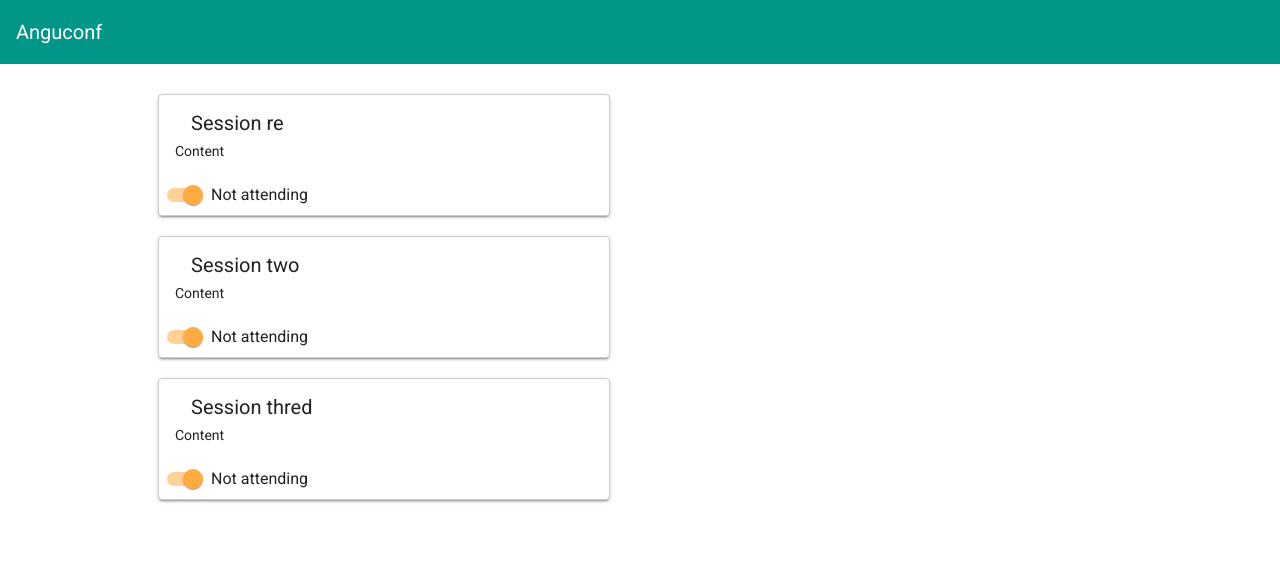
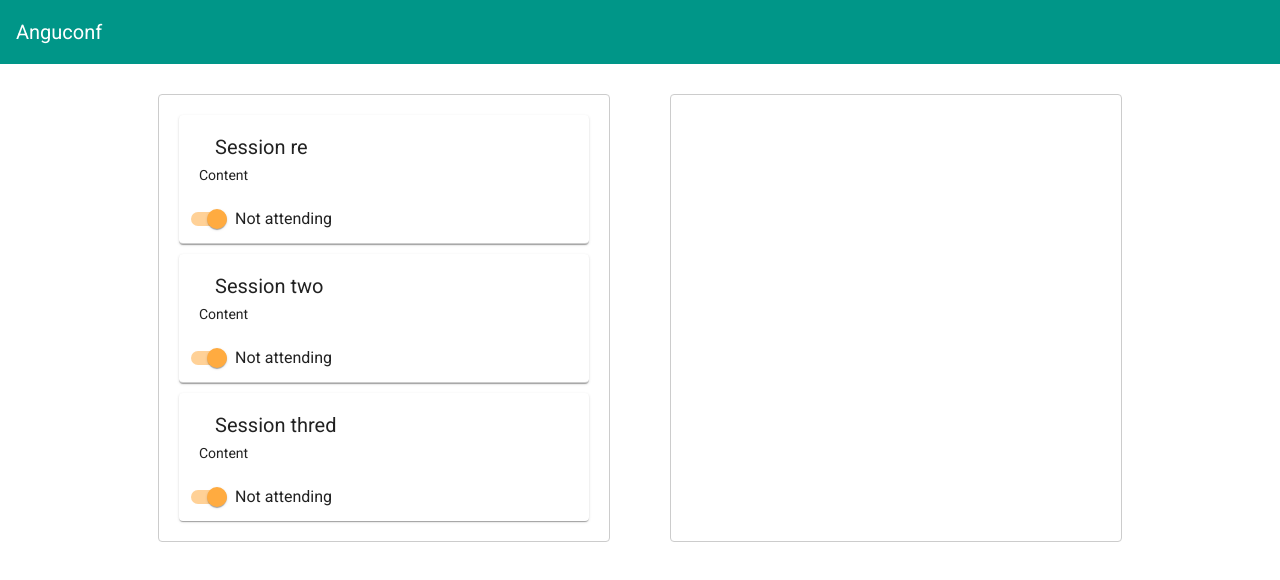
Before and after one commit to charlesmuchene/anguconf, an Angular app in the folder client/: page / in a window 1280 px wide. Shown: the top 580 px of the page. Built offline with nearby package versions, Linux system fonts and the light colour scheme.

Commit message:
Adds css animations for draggable items

```diff
--- a/client/src/app/sessions/sessions.component.css
+++ b/client/src/app/sessions/sessions.component.css
@@ -1,6 +1,13 @@
-.row {
+.col {
 	flex: 50%;
 	margin: 30px;
+	max-width: 100%;
+	border: solid 1px #ccc;
+	min-height: 60px;
+	background: white;
+	border-radius: 4px;
+	overflow: hidden;
+	padding: 10px;
 }
 
 .content-container {
@@ -10,18 +17,41 @@
 }
 
 mat-card {
-	margin-bottom: 20px;
-}
-
-.draggable {
-	border: solid 1px #ccc;
-	cursor: move;
-	z-index: 1;
-	transition: box-shadow 200ms cubic-bezier(0, 0, 0.2, 1);
-	box-shadow: 0 3px 1px -2px rgba(0, 0, 0, 0.2), 0 2px 2px 0 rgba(0, 0, 0, 0.14), 0 1px 5px 0 rgba(0, 0, 0, 0.12);
+	margin: 10px;
 }
 
 .draggable:active {
 	box-shadow: 0 5px 5px -3px rgba(0, 0, 0, 0.2), 0 8px 10px 1px rgba(0, 0, 0, 0.14),
 		0 3px 14px 2px rgba(0, 0, 0, 0.12);
 }
+
+.draggable {
+	padding: 20px;
+	border-bottom: solid 1px #ccc;
+	color: rgba(0, 0, 0, 0.87);
+	cursor: move;
+	background: white;
+}
+
+.cdk-drag-preview {
+	box-sizing: border-box;
+	border-radius: 4px;
+	box-shadow: 0 5px 5px -3px rgba(0, 0, 0, 0.2), 0 8px 10px 1px rgba(0, 0, 0, 0.14),
+		0 3px 14px 2px rgba(0, 0, 0, 0.12);
+}
+
+.cdk-drag-placeholder {
+	opacity: 0;
+}
+
+.cdk-drag-animating {
+	transition: transform 250ms cubic-bezier(0, 0, 0.2, 1);
+}
+
+.draggable:last-child {
+	border: none;
+}
+
+.col.cdk-drop-list-dragging .draggable:not(.cdk-drag-placeholder) {
+	transition: transform 250ms cubic-bezier(0, 0, 0.2, 1);
+}
--- a/client/src/app/sessions/sessions.component.html
+++ b/client/src/app/sessions/sessions.component.html
@@ -1,5 +1,5 @@
 <div class="content-container">
-  <div id="all-list" class="row" cdkDropList
+  <div id="all-list" class="col" cdkDropList
     (cdkDropListDropped)="drop($event)" [cdkDropListData]="allSessions"
     #allList="cdkDropList" [cdkDropListConnectedTo]="userList">
     <mat-card cdkDrag *ngFor="let session of allSessions"
@@ -19,7 +19,7 @@
     </mat-card>
   </div>
 
-  <div id="user-list" class="row" cdkDropList
+  <div id="user-list" class="col" cdkDropList
     (cdkDropListDropped)="drop($event)" [cdkDropListData]="userSessions"
     #userList="cdkDropList" [cdkDropListConnectedTo]="allList">
     <mat-card cdkDrag *ngFor="let session of userSessions"
```
